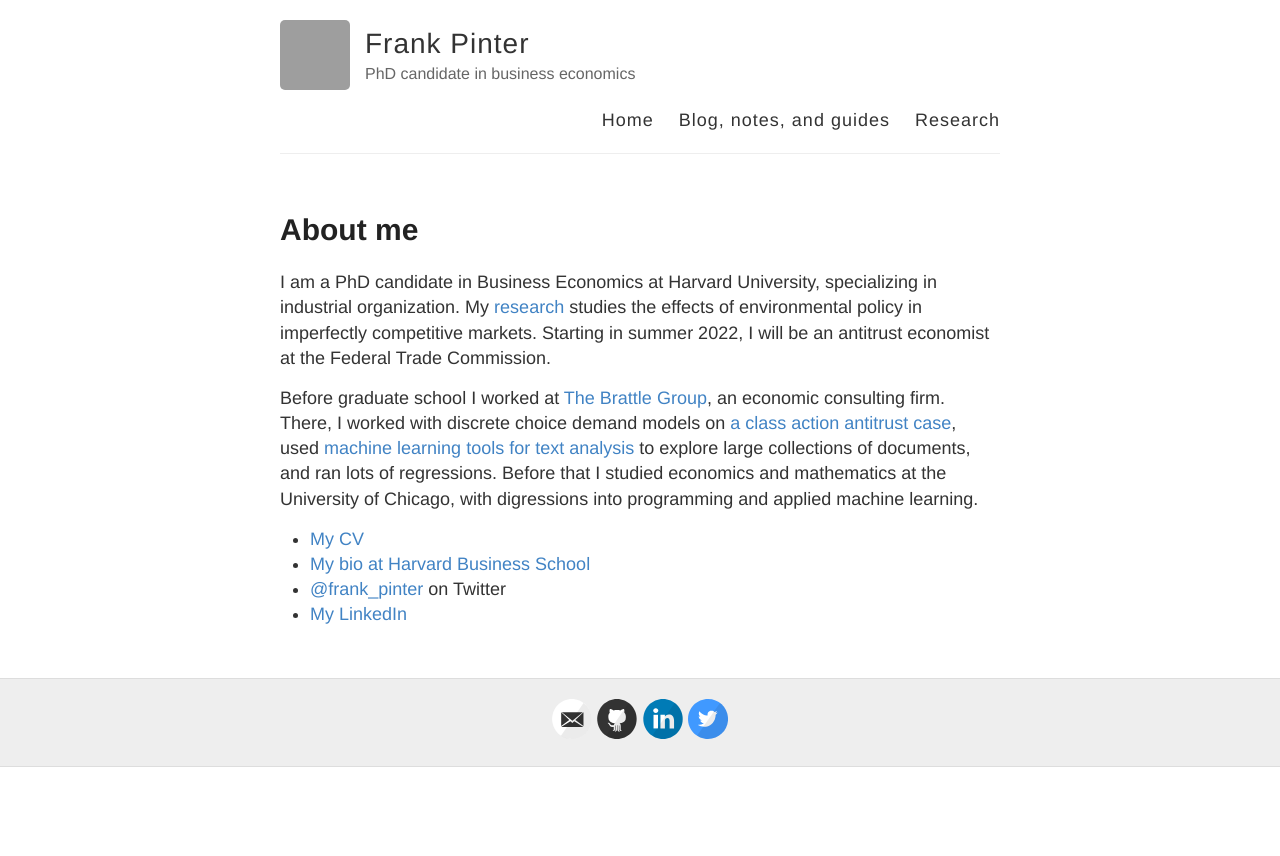
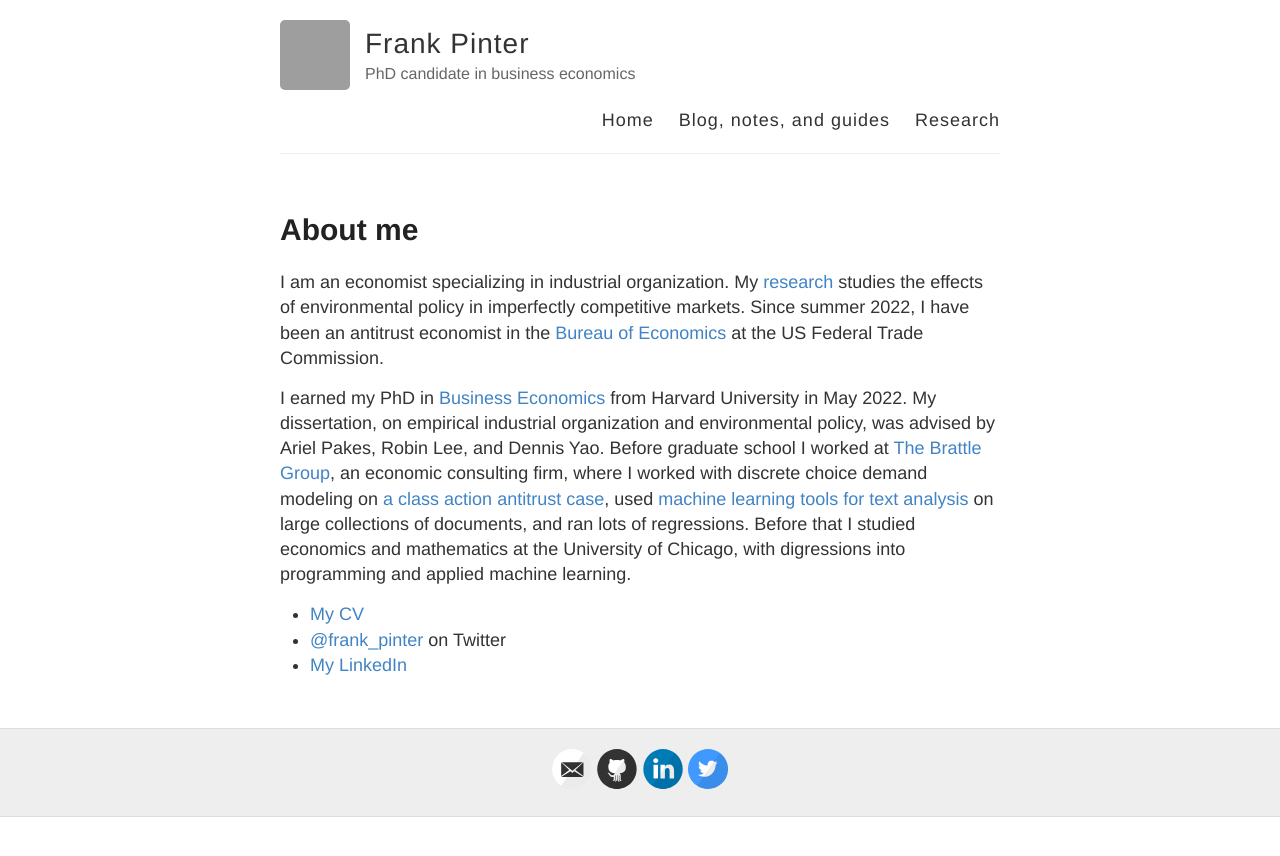
Before and after one commit to fpinter/fpinter.github.io, a Jekyll site: the page built from index.md, in a window 1280 px wide. Shown: the top 856 px of the page. Built offline with Jekyll 4.4.1, drawn with Linux system fonts in a browser that asks for light colours; grey boxes are pictures that could not be loaded.

Commit message:
Update index.md

```diff
--- a/index.md
+++ b/index.md
@@ -6,11 +6,10 @@ redirect_from:
     - /about/
 ---
 
-I am a PhD candidate in Business Economics at Harvard University, specializing in industrial organization. My [research](/research) studies the effects of environmental policy in imperfectly competitive markets. Starting in summer 2022, I will be an antitrust economist at the Federal Trade Commission.
+I am an economist specializing in industrial organization. My [research](/research) studies the effects of environmental policy in imperfectly competitive markets. Since summer 2022, I have been an antitrust economist in the [Bureau of Economics](https://www.ftc.gov/about-ftc/bureaus-offices/bureau-economics) at the US Federal Trade Commission.
 
-Before graduate school I worked at [The Brattle Group](http://www.brattle.com), an economic consulting firm. There, I worked with discrete choice demand models on [a class action antitrust case](http://www.brattle.com/news-and-knowledge/news/daubert-motion-granted-based-on-testimony-of-brattle-principal-daniel-mcfadden), used [machine learning tools for text analysis](https://doi.org/10.1515/ev-2016-0007) to explore large collections of documents, and ran lots of regressions. Before that I studied economics and mathematics at the University of Chicago, with digressions into programming and applied machine learning.
+I earned my PhD in [Business Economics](https://www.hbs.edu/doctoral/phd-programs/business-economics/) from Harvard University in May 2022. My dissertation, on empirical industrial organization and environmental policy, was advised by Ariel Pakes, Robin Lee, and Dennis Yao. Before graduate school I worked at [The Brattle Group](http://www.brattle.com), an economic consulting firm, where I worked with discrete choice demand modeling on [a class action antitrust case](http://www.brattle.com/news-and-knowledge/news/daubert-motion-granted-based-on-testimony-of-brattle-principal-daniel-mcfadden), used [machine learning tools for text analysis](https://doi.org/10.1515/ev-2016-0007) on large collections of documents, and ran lots of regressions. Before that I studied economics and mathematics at the University of Chicago, with digressions into programming and applied machine learning.
 
-- [My CV](https://frankpinter.com/Pinter_CV.pdf)
-- [My bio at Harvard Business School](http://www.hbs.edu/faculty/Pages/profile.aspx?facId=889123)
+- [My CV](/Pinter_CV.pdf)
 - [@frank_pinter](https://twitter.com/frank_pinter) on Twitter
 - [My LinkedIn](https://www.linkedin.com/in/frank-pinter-816a6956)
```
